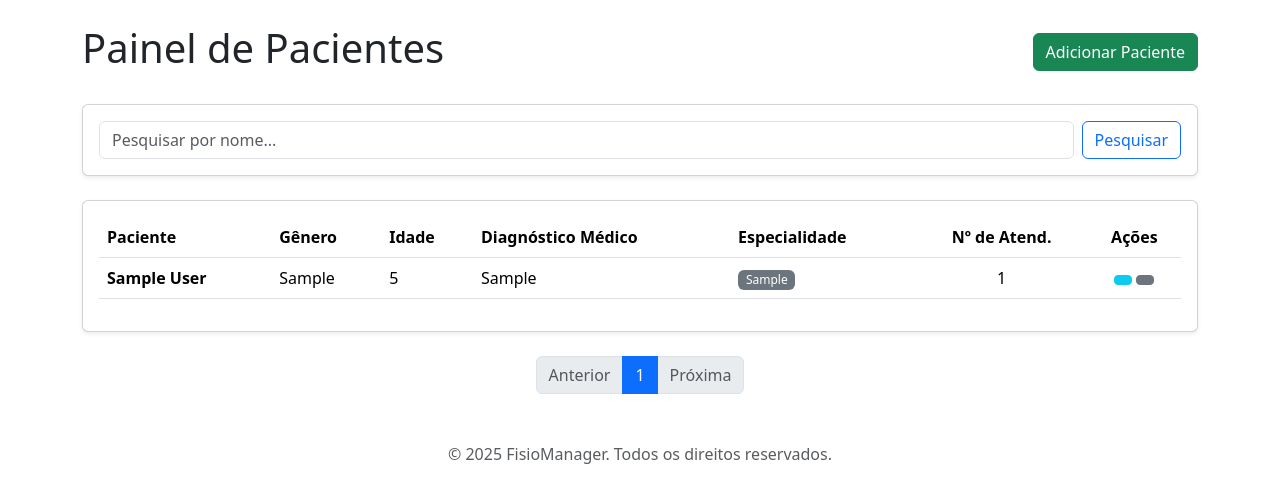
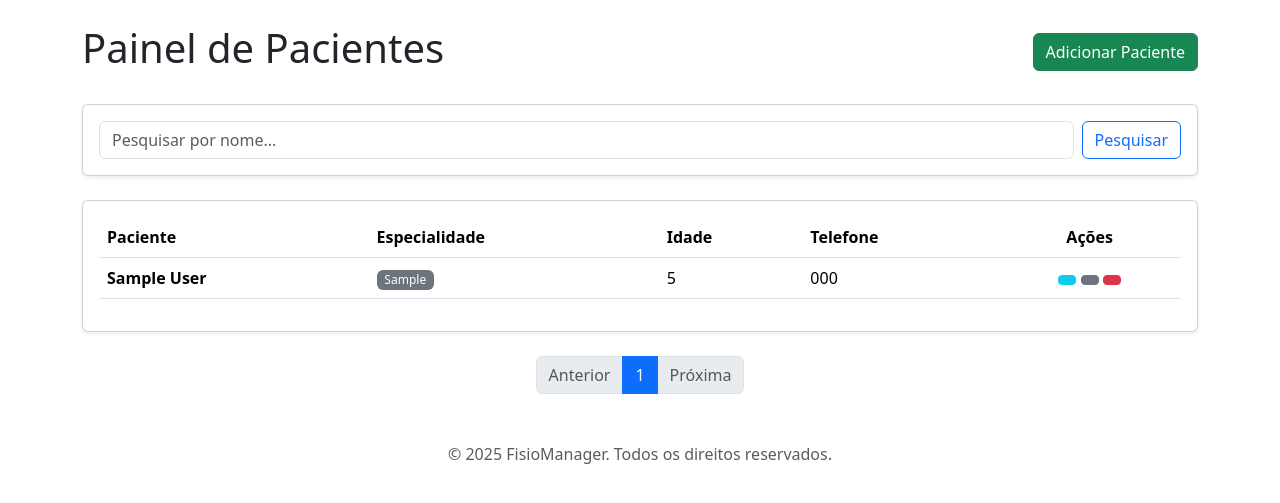
Before and after one commit to alvarohs84/fisio-manager, a Flask app: page /patients in a window 1280 px wide. Shown: the part 56-559 px from the top of the page. Run offline with Flask 3, Linux system fonts and the light colour scheme; a user stored in the database is signed in; tables that the repository leaves empty hold one stand-in row (values such as "Sample post").

Commit message:
Feat: Implementa funcionalidade de apagar paciente com confirmação

```diff
--- a/app.py
+++ b/app.py
@@ -2,7 +2,7 @@
 
 import os
 import uuid
-from flask import Flask, render_template, redirect, url_for, flash, jsonify, request
+from flask import Flask, render_template, redirect, url_for, flash, jsonify, request, abort
 from flask_sqlalchemy import SQLAlchemy
 from flask_migrate import Migrate
 from flask_login import LoginManager, current_user, login_user, logout_user, login_required
@@ -52,6 +52,7 @@ def inject_global_variables():
     }
 
 # --- ROTAS DE AUTENTICAÇÃO ---
+# ... (sem alterações aqui)
 @app.route('/register', methods=['GET', 'POST'])
 def register():
     if current_user.is_authenticated: return redirect(url_for('dashboard'))
@@ -87,6 +88,7 @@ def logout():
     return redirect(url_for('index'))
 
 # --- ROTAS PRINCIPAIS E DE VISUALIZAÇÃO ---
+# ... (sem alterações aqui)
 @app.route('/')
 def index():
     return render_template('index.html')
@@ -95,27 +97,10 @@ def index():
 @login_required
 def dashboard():
     hoje = datetime.utcnow()
-
-    proximos_agendamentos = Appointment.query.filter(
-        Appointment.user_id == current_user.id,
-        Appointment.start_time >= hoje
-    ).order_by(Appointment.start_time.asc()).limit(5).all()
-
-    ultimos_pacientes = Patient.query.filter_by(
-        user_id=current_user.id
-    ).order_by(Patient.created_at.desc()).limit(5).all()
-
-    aniversariantes_do_mes = Patient.query.filter(
-        Patient.user_id == current_user.id,
-        extract('month', Patient.date_of_birth) == hoje.month
-    ).order_by(extract('day', Patient.date_of_birth).asc()).all()
-
-    return render_template(
-        'dashboard.html',
-        proximos_agendamentos=proximos_agendamentos,
-        ultimos_pacientes=ultimos_pacientes,
-        aniversariantes_do_mes=aniversariantes_do_mes
-    )
+    proximos_agendamentos = Appointment.query.filter(Appointment.user_id == current_user.id, Appointment.start_time >= hoje).order_by(Appointment.start_time.asc()).limit(5).all()
+    ultimos_pacientes = Patient.query.filter_by(user_id=current_user.id).order_by(Patient.created_at.desc()).limit(5).all()
+    aniversariantes_do_mes = Patient.query.filter(Patient.user_id == current_user.id, extract('month', Patient.date_of_birth) == hoje.month).order_by(extract('day', Patient.date_of_birth).asc()).all()
+    return render_template('dashboard.html', proximos_agendamentos=proximos_agendamentos, ultimos_pacientes=ultimos_pacientes, aniversariantes_do_mes=aniversariantes_do_mes)
 
 @app.route('/agenda')
 @login_required
@@ -126,36 +111,19 @@ def agenda():
 @app.route('/patients')
 @login_required
 def list_patients():
-    """Exibe um painel completo com todos os pacientes do profissional."""
     page = request.args.get('page', 1, type=int)
     search_query = request.args.get('q', '')
-
     patients_query = Patient.query.filter_by(user_id=current_user.id)
-
     if search_query:
         patients_query = patients_query.filter(Patient.full_name.ilike(f'%{search_query}%'))
-
     patients_pagination = patients_query.order_by(Patient.full_name).paginate(page=page, per_page=10)
-
     patients_enriched = []
     for patient in patients_pagination.items:
         appointment_count = patient.appointments.count()
         latest_record = patient.records.order_by(ElectronicRecord.record_date.desc()).first()
         latest_diagnosis = latest_record.medical_diagnosis if (latest_record and latest_record.medical_diagnosis) else "N/A"
-
-        patients_enriched.append({
-            'data': patient,
-            'appointment_count': appointment_count,
-            'latest_diagnosis': latest_diagnosis
-        })
-
-    return render_template(
-        'list_patients.html',
-        patients_pagination=patients_pagination,
-        patients_enriched=patients_enriched,
-        search_query=search_query,
-        title="Painel de Pacientes"
-    )
+        patients_enriched.append({'data': patient, 'appointment_count': appointment_count, 'latest_diagnosis': latest_diagnosis})
+    return render_template('list_patients.html', patients_pagination=patients_pagination, patients_enriched=patients_enriched, search_query=search_query, title="Painel de Pacientes")
 
 @app.route('/patient/add', methods=['GET', 'POST'])
 @login_required
@@ -190,6 +158,21 @@ def edit_patient(patient_id):
         return redirect(url_for('list_patients'))
     return render_template('add_edit_patient.html', form=form, title="Editar Paciente")
 
+# ROTA ADICIONADA: PARA APAGAR UM PACIENTE
+@app.route('/patient/<int:patient_id>/delete', methods=['POST'])
+@login_required
+def delete_patient(patient_id):
+    patient = Patient.query.get_or_404(patient_id)
+    # Garante que o usuário só pode apagar seus próprios pacientes
+    if patient.user_id != current_user.id:
+        abort(403) # Proibido
+
+    db.session.delete(patient)
+    db.session.commit()
+    flash(f'O paciente {patient.full_name} e todos os seus registos foram apagados com sucesso.', 'success')
+    return redirect(url_for('list_patients'))
+
+
 @app.route('/patient/<int:patient_id>')
 @login_required
 def patient_detail(patient_id):
@@ -200,6 +183,7 @@ def patient_detail(patient_id):
     return render_template('patient_detail.html', patient=patient, records=records, assessments=assessments)
 
 # --- ROTAS DE PRONTUÁRIO E AVALIAÇÃO ---
+# ... (sem alterações aqui)
 @app.route('/patient/<int:patient_id>/add_record', methods=['GET', 'POST'])
 @login_required
 def add_record(patient_id):
@@ -247,6 +231,7 @@ def view_assessment(assessment_id):
     return render_template('view_assessment.html', title='Detalhes da Avaliação', assessment=assessment)
 
 # --- ROTAS PARA AGENDAMENTOS E APIS ---
+# ... (sem alterações aqui)
 @app.route('/appointment/schedule', methods=['GET', 'POST'])
 @login_required
 def schedule_appointment():
@@ -329,26 +314,21 @@ def api_patients():
 def reports():
     hoje = date.today()
     start_of_month = hoje.replace(day=1)
-
     appointments_this_month = Appointment.query.filter(Appointment.user_id == current_user.id, Appointment.start_time >= start_of_month).all()
     status_counts = {'Concluído': 0, 'Agendado': 0, 'Cancelado': 0}
     for appt in appointments_this_month:
         if appt.status in status_counts: status_counts[appt.status] += 1
-
     new_patients_data = {}
     for i in range(6):
         target_date = hoje.replace(day=1) - timedelta(days=i * 30)
         month_key = target_date.strftime("%b/%Y")
         count = db.session.query(func.count(Patient.id)).filter(Patient.user_id == current_user.id, func.to_char(Patient.created_at, 'YYYY-MM') == target_date.strftime('%Y-%m')).scalar()
         new_patients_data[month_key] = count
-
     total_recebido_query = db.session.query(func.sum(Appointment.price)).filter(Appointment.user_id == current_user.id, Appointment.payment_status == 'Pago', Appointment.start_time >= start_of_month).scalar()
     total_recebido = total_recebido_query or 0.0
     total_pendente_query = db.session.query(func.sum(Appointment.price)).filter(Appointment.user_id == current_user.id, Appointment.payment_status == 'Pendente', Appointment.start_time >= start_of_month).scalar()
     total_pendente = total_pendente_query or 0.0
-
     return render_template('reports.html', status_counts=status_counts, new_patients_data=new_patients_data, total_recebido=total_recebido, total_pendente=total_pendente)
-
 
 # --- COMANDO PARA INICIALIZAR O BANCO DE DADOS ---
 @app.cli.command("init-db")
--- a/templates/list_patients.html
+++ b/templates/list_patients.html
@@ -17,23 +17,21 @@
     </div>
 </div>
 
-{% if search_query %}
-    <h4 class="mb-3">Resultados para: <span class="text-primary">{{ search_query }}</span></h4>
-{% endif %}
-
+{% if search_query and not patients_enriched %}
+    <div class="alert alert-warning">Nenhum paciente encontrado com os critérios de pesquisa.</div>
+{% elif not patients_enriched %}
+    <div class="alert alert-info">Você ainda não cadastrou nenhum paciente. Comece adicionando um!</div>
+{% else %}
 <div class="card shadow-sm">
     <div class="card-body">
-        {% if patients_enriched %}
         <div class="table-responsive">
             <table class="table table-hover align-middle">
                 <thead>
                     <tr>
                         <th scope="col">Paciente</th>
-                        <th scope="col">Gênero</th>
+                        <th scope="col">Especialidade</th>
                         <th scope="col">Idade</th>
-                        <th scope="col">Diagnóstico Médico</th>
-                        <th scope="col">Especialidade</th>
-                        <th scope="col" class="text-center">Nº de Atend.</th>
+                        <th scope="col">Telefone</th>
                         <th scope="col" class="text-center">Ações</th>
                     </tr>
                 </thead>
@@ -41,29 +39,31 @@
                     {% for p_info in patients_enriched %}
                     <tr>
                         <td><strong>{{ p_info.data.full_name }}</strong></td>
-                        <td>{{ p_info.data.gender or 'N/A' }}</td>
+                        <td><span class="badge bg-secondary fw-normal">{{ p_info.data.specialty or 'N/A' }}</span></td>
                         <td>{{ p_info.data.age }}</td>
-                        <td>{{ p_info.latest_diagnosis }}</td>
-                        <td><span class="badge bg-secondary fw-normal">{{ p_info.data.specialty or 'N/A' }}</span></td>
-                        <td class="text-center">{{ p_info.appointment_count }}</td>
+                        <td>{{ p_info.data.phone }}</td>
                         <td class="text-center">
-                            <a href="{{ url_for('patient_detail', patient_id=p_info.data.id) }}" class="btn btn-info btn-sm" title="Ver Detalhes e Prontuário">
-                                <i class="bi bi-eye"></i>
-                            </a>
-                            <a href="{{ url_for('edit_patient', patient_id=p_info.data.id) }}" class="btn btn-secondary btn-sm" title="Editar Dados do Paciente">
-                                <i class="bi bi-pencil"></i>
-                            </a>
+                            <a href="{{ url_for('patient_detail', patient_id=p_info.data.id) }}" class="btn btn-info btn-sm" title="Ver Detalhes e Prontuário"><i class="bi bi-eye"></i></a>
+                            <a href="{{ url_for('edit_patient', patient_id=p_info.data.id) }}" class="btn btn-secondary btn-sm" title="Editar Dados do Paciente"><i class="bi bi-pencil"></i></a>
+
+                            <button type="button" class="btn btn-danger btn-sm delete-patient-btn"
+                                    data-bs-toggle="modal"
+                                    data-bs-target="#deleteConfirmationModal"
+                                    data-patient-id="{{ p_info.data.id }}"
+                                    data-patient-name="{{ p_info.data.full_name }}"
+                                    title="Apagar Paciente">
+                                <i class="bi bi-trash"></i>
+                            </button>
                         </td>
                     </tr>
                     {% endfor %}
                 </tbody>
             </table>
         </div>
-        {% else %}
-        <div class="alert alert-warning">Nenhum paciente encontrado.</div>
-        {% endif %}
     </div>
 </div>
+{% endif %}
+
 
 <nav aria-label="Navegação de pacientes" class="mt-4">
     <ul class="pagination justify-content-center">
@@ -72,7 +72,6 @@
         {% else %}
             <li class="page-item disabled"><a class="page-link" href="#">Anterior</a></li>
         {% endif %}
-
         {% for page_num in patients_pagination.iter_pages() %}
             {% if page_num %}
                 <li class="page-item {% if page_num == patients_pagination.page %}active{% endif %}">
@@ -82,7 +81,6 @@
                 <li class="page-item disabled"><span class="page-link">...</span></li>
             {% endif %}
         {% endfor %}
-
         {% if patients_pagination.has_next %}
             <li class="page-item"><a class="page-link" href="{{ url_for('list_patients', page=patients_pagination.next_num, q=search_query) }}">Próxima</a></li>
         {% else %}
@@ -91,4 +89,50 @@
     </ul>
 </nav>
 
+
+<div class="modal fade" id="deleteConfirmationModal" tabindex="-1" aria-labelledby="deleteModalLabel" aria-hidden="true">
+  <div class="modal-dialog">
+    <div class="modal-content">
+      <div class="modal-header">
+        <h5 class="modal-title" id="deleteModalLabel">Confirmar Exclusão</h5>
+        <button type="button" class="btn-close" data-bs-dismiss="modal" aria-label="Close"></button>
+      </div>
+      <div class="modal-body">
+        <p>Você tem a certeza que deseja apagar o paciente <strong id="patientNameToDelete"></strong>?</p>
+        <p class="text-danger"><strong>Atenção:</strong> Esta ação é irreversível e irá apagar todos os agendamentos, prontuários e avaliações associados a este paciente.</p>
+      </div>
+      <div class="modal-footer">
+        <button type="button" class="btn btn-secondary" data-bs-dismiss="modal">Cancelar</button>
+        <form id="deletePatientForm" method="POST" action="">
+            <button type="submit" class="btn btn-danger">Sim, apagar paciente</button>
+        </form>
+      </div>
+    </div>
+  </div>
+</div>
 {% endblock %}
+
+
+{% block scripts %}
+<script>
+document.addEventListener('DOMContentLoaded', function() {
+    var deleteModal = document.getElementById('deleteConfirmationModal');
+    deleteModal.addEventListener('show.bs.modal', function (event) {
+        // Botão que acionou o modal
+        var button = event.relatedTarget;
+
+        // Extrai as informações dos atributos data-*
+        var patientId = button.getAttribute('data-patient-id');
+        var patientName = button.getAttribute('data-patient-name');
+
+        // Atualiza o conteúdo do modal
+        var modalBodyName = deleteModal.querySelector('#patientNameToDelete');
+        var deleteForm = deleteModal.querySelector('#deletePatientForm');
+
+        modalBodyName.textContent = patientName;
+        // Define a URL correta para a ação do formulário
+        deleteForm.action = '/patient/' + patientId + '/delete';
+    });
+});
+</script>
+{% endblock %}
```
